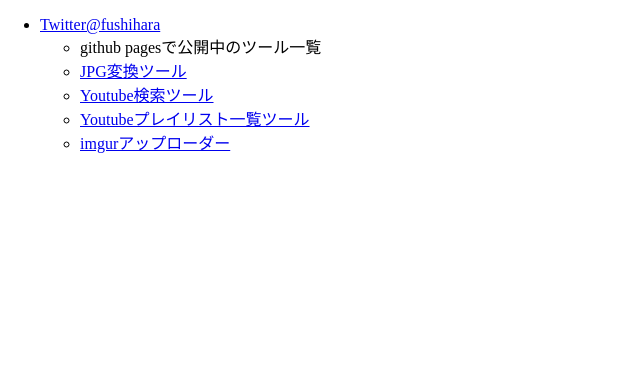
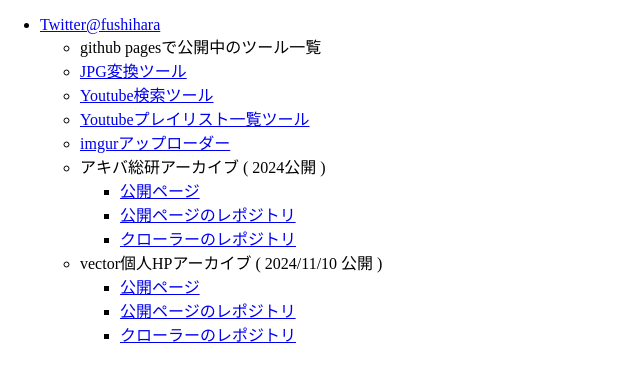
Before and after one commit to fushihara/fushihara.github.io, a plain HTML site: page docs/index.html in a window 1280 px wide. Shown: the whole page, without its empty margins (0-640 px from the left). Drawn offline with Linux system fonts and the light colour scheme.

Commit message:
Update index.html

```diff
--- a/docs/index.html
+++ b/docs/index.html
@@ -24,6 +24,22 @@
       <li><a href="/youtube-api-search/">Youtube検索ツール</a></li>
       <li><a href="/youtube-playlsit-viewer/">Youtubeプレイリスト一覧ツール</a></li>
       <li><a href="/imgur-uploader/">imgurアップローダー</a></li>
+      <li>
+        アキバ総研アーカイブ ( 2024公開 )
+        <ul>
+          <li><a href="/akiba-souken-archive/">公開ページ</a></li>
+          <li><a href="https://github.com/fushihara/akiba-souken-archive">公開ページのレポジトリ</a></li>
+          <li><a href="https://github.com/fushihara/akiba-souken-crawler">クローラーのレポジトリ</a></li>
+        </ul>
+      </li>
+      <li>
+        vector個人HPアーカイブ ( 2024/11/10 公開 )
+        <ul>
+          <li><a href="/vector-hp-archive-viewer/">公開ページ</a></li>
+          <li><a href="https://github.com/fushihara/vector-hp-archive-viewer">公開ページのレポジトリ</a></li>
+          <li><a href="https://github.com/fushihara/vector-hp-archive-crawler">クローラーのレポジトリ</a></li>
+        </ul>
+      </li>
     <ul>
   <ul>
 </div>
```
